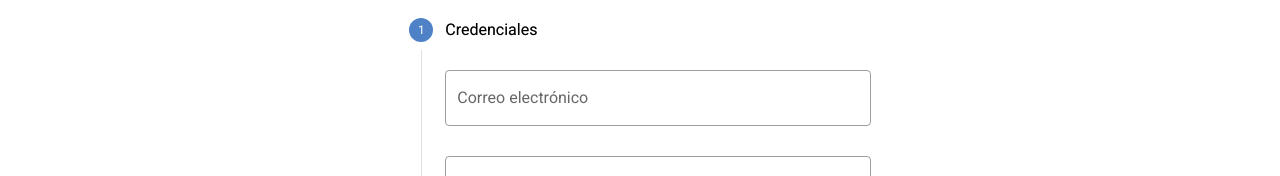
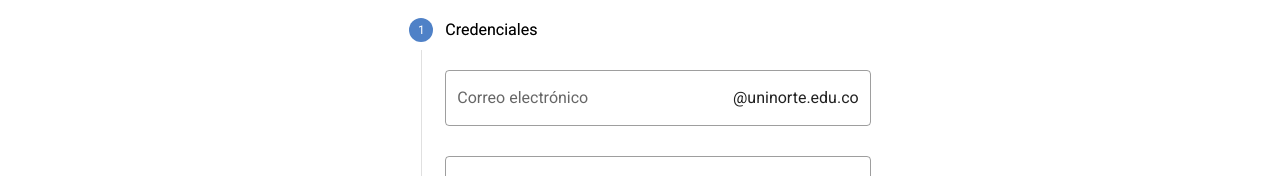
Before and after one commit to jd45p8/graba-tu-voz, a Vue app: page /join in a window 1280 px wide. Shown: the part 130-306 px from the top of the page. Built offline with nearby package versions, Linux system fonts and the light colour scheme.

Commit message:
Solo se aceptan correos de UniNorte para el registro.

```diff
--- a/src/views/Join.vue
+++ b/src/views/Join.vue
@@ -12,6 +12,7 @@
                 :rules="[rules.required, rules.counter, rules.email]"
                 label="Correo electrónico"
                 type="email"
+                suffix="@uninorte.edu.co"
                 outlined
               ></v-text-field>
               <v-text-field
@@ -152,7 +153,7 @@ export default {
           return value.length <= 50 || "Maximo 50 caracteres";
         },
         email: value => {
-          const pattern = /^(([^<>()[\]\\.,;:\s@"]+(\.[^<>()[\]\\.,;:\s@"]+)*)|(".+"))@((\[[0-9]{1,3}\.[0-9]{1,3}\.[0-9]{1,3}\.[0-9]{1,3}])|(([a-zA-Z\-0-9]+\.)+[a-zA-Z]{2,}))$/;
+          const pattern = /^[\w-\.]+$/;
           return pattern.test(value) || "Correo inválido";
         },
         min: value => {
@@ -235,6 +236,7 @@ export default {
                 contact: form.contact,
               };
             }
+            form.email += "@uninorte.edu.co";
             let response = await axios.post(`${window["URL_API"]}/user`, form);
             notificationBus.$emit("SUCCESS", response.data.message);
             this.$router.push("login");
```
